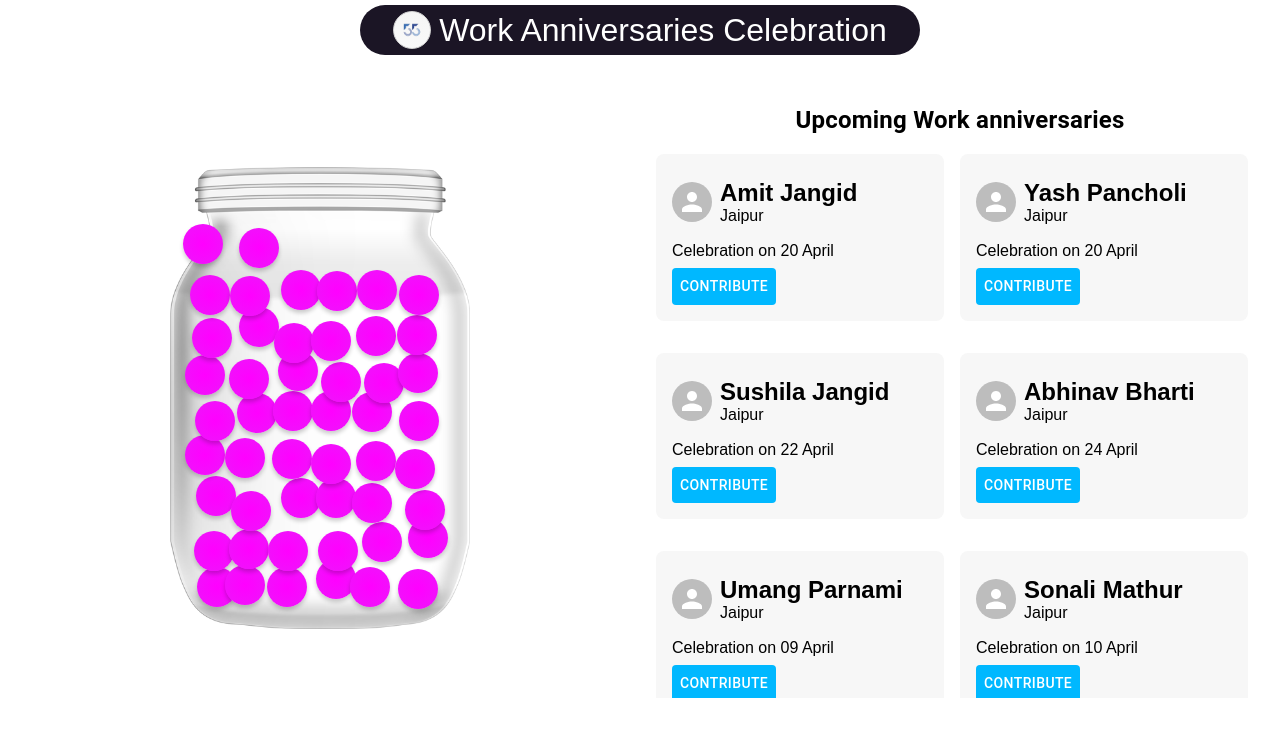
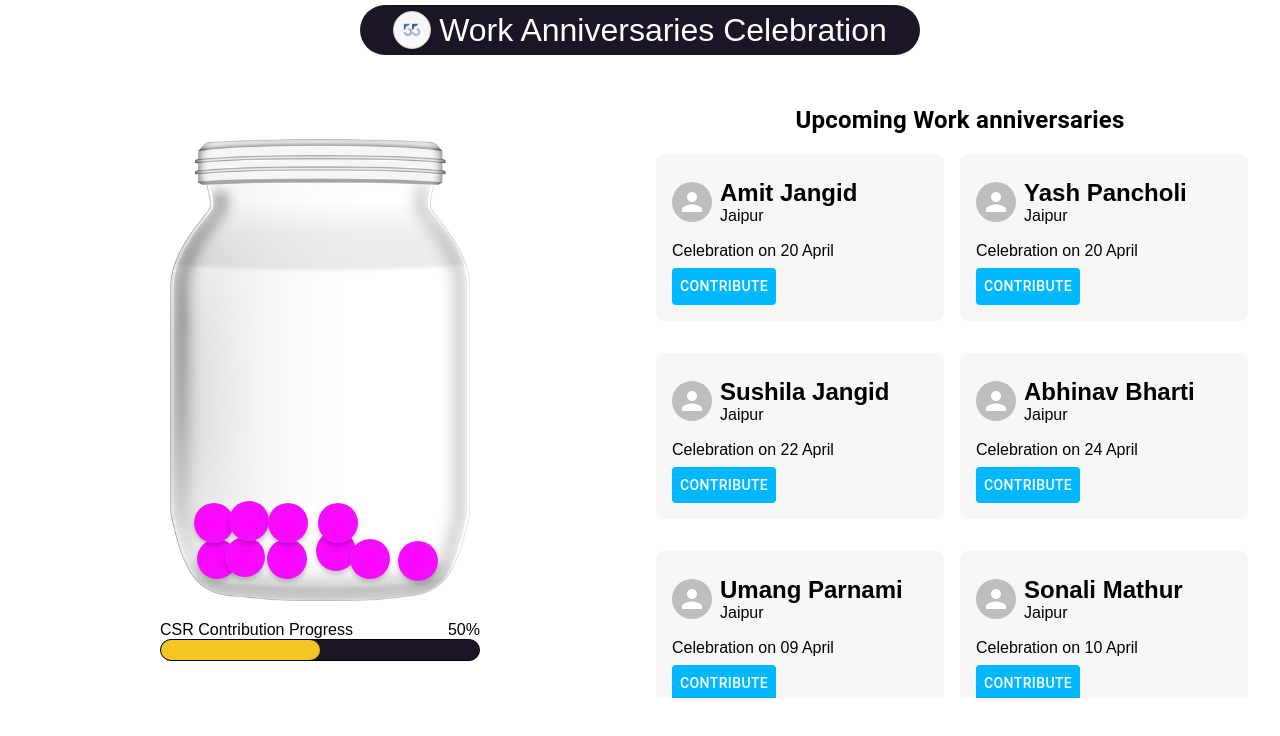
Before and after one commit to manjeet-55/Work_Anniversary_Celebration_55, a React (Vite) app: page / in a window 1280 px wide. Shown: the top 736 px of the page. Built offline with nearby package versions, Linux system fonts and the light colour scheme.

Commit message:
progressbar added

```diff
--- a/src/components/Header.jsx
+++ b/src/components/Header.jsx
@@ -1,6 +1,6 @@
 import React from "react";
 
-const Header = () => {
+export const Header = () => {
   return (
     <div
       style={{
@@ -56,5 +56,3 @@ const Header = () => {
     </div>
   );
 };
-
-export default Header;
--- /dev/null
+++ b/src/components/ProgressBar.jsx
@@ -0,0 +1,50 @@
+import React, { useEffect, useState } from "react";
+import { progressBarLimit } from "../utils/constants";
+import "../styles/ProgressBar.css";
+
+export const ProgressBar = ({ addProgress, currentProgress }) => {
+  const [progress, setProgress] = useState(currentProgress);
+
+  useEffect(() => {
+    if (progress < progressBarLimit && addProgress) {
+      setProgress((prev) => prev + 1);
+    }
+  }, [addProgress, currentProgress]);
+
+  return (
+    <div
+      style={{
+        width: "20rem",
+        textAlign: "center",
+        position: "relative",
+      }}
+    >
+      <div style={{ display: "flex", justifyContent: "space-between" }}>
+        <span>CSR Contribution Progress</span>
+        <span>{`${Math.floor((progress / progressBarLimit) * 100)}%`}</span>
+      </div>
+      <div
+        style={{
+          borderRadius: "2rem",
+          backgroundColor: "#1B1525",
+          border: "1px solid black",
+        }}
+      >
+        <div
+          className='progress-moved'
+          style={{
+            height: "1.25rem",
+            borderRadius: "2rem",
+            transition: "1s linear",
+            transitionProperty: "width, background-color",
+            width: `${(progress / progressBarLimit) * 100}%`,
+            backgroundColor: "#f3c623",
+            position: "relative",
+            animation:
+              progress < progressBarLimit && addProgress ? "progress 1s" : "",
+          }}
+        ></div>
+      </div>
+    </div>
+  );
+};
--- a/src/components/index.js
+++ b/src/components/index.js
@@ -3,11 +3,14 @@ import { EmployeeAnniversaryCard } from "./EmployeeAnniversaryCard";
 import { Employees } from "./Employees";
 import { GlassJar } from "./GlassJar";
 import { MarbleBall } from "./MarbleBall";
-
+import { Header } from "./Header";
+import { ProgressBar } from "./ProgressBar";
 export {
   CelebrationEffects,
   EmployeeAnniversaryCard,
   Employees,
   GlassJar,
   MarbleBall,
+  Header,
+  ProgressBar,
 };
--- a/src/pages/Home.jsx
+++ b/src/pages/Home.jsx
@@ -1,8 +1,14 @@
 import { useState } from "react";
-import { CelebrationEffects, Employees, GlassJar } from "../components";
+import {
+  CelebrationEffects,
+  Employees,
+  GlassJar,
+  ProgressBar,
+} from "../components";
 export const Home = () => {
   const [marbleDropped, setMarbleDropped] = useState(false);
-  const [numberOfMarbles, setNumberOfMarbles] = useState(50);
+  //will get the data from backend of previously contribution count
+  const [numberOfMarbles, setNumberOfMarbles] = useState(10);
 
   const addMarble = () => {
     setMarbleDropped(true);
@@ -23,11 +29,16 @@ export const Home = () => {
         style={{
           width: "50%",
           display: "flex",
+          flexDirection: "column",
           justifyContent: "center",
+          alignItems: "center",
+          rowGap: "1rem",
         }}
       >
-        <GlassJar
-          numberOfMarbles={numberOfMarbles}
+        <GlassJar numberOfMarbles={numberOfMarbles} />
+        <ProgressBar
+          addProgress={marbleDropped}
+          currentProgress={numberOfMarbles}
         />
       </div>
       <div
--- a/src/pages/Login.jsx
+++ b/src/pages/Login.jsx
@@ -1,9 +1,7 @@
 import React from 'react'
 
-const Login = () => {
+export const Login = () => {
   return (
     <div>Login</div>
   )
 }
-
-export default Login
--- /dev/null
+++ b/src/pages/index.js
@@ -0,0 +1,4 @@
+import { Home } from "./Home";
+import { Login } from "./Login";
+
+export { Home, Login };
--- /dev/null
+++ b/src/styles/ProgressBar.css
@@ -0,0 +1,16 @@
+
+
+.progress-moved {
+  background-color: #f3c623;
+}
+
+@keyframes progress {
+  0% {
+    background: #f9bcca;
+  }
+
+  100% {
+    background: #f3c623;
+    box-shadow: 0 0 40px #f3c623;
+  }
+}
--- a/src/utils/constants.js
+++ b/src/utils/constants.js
@@ -1,3 +1,4 @@
 export const marbelBallsInOneRow = 6;
 export const marbelBallSize = 40;
 export const turbulanceInBalls = 16;
+export const progressBarLimit = 20;
```
Also changed, not shown: src/App.jsx (+3 -4 lines).
